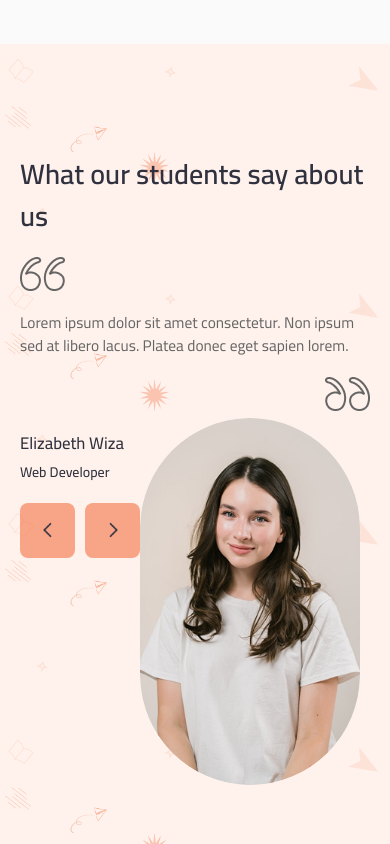
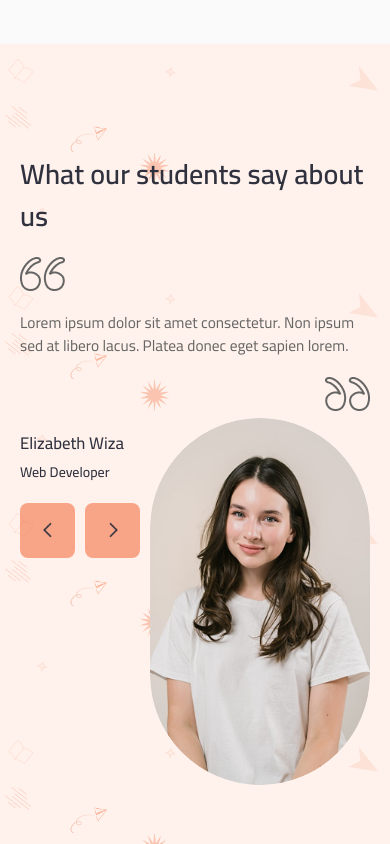
Before and after one commit to remon-samir1/Joba, a React (Create React App) app: page / in a window 390 px wide. Shown: the part 9289-10133 px from the top of the page. Built offline with nearby package versions, Linux system fonts and the light colour scheme.

Commit message:
first upload

```diff
--- a/src/Website/Landing/SudentsSays/SudentsSays.css
+++ b/src/Website/Landing/SudentsSays/SudentsSays.css
@@ -107,7 +107,7 @@ color:var(--text-color)
   }
   .SudentsSays .img{
    position: relative;
-   top: -210px; left: 55px;
+   top: -210px; left: 65px;
     order: 2;
   }
   .SudentsSays .img img{
```
